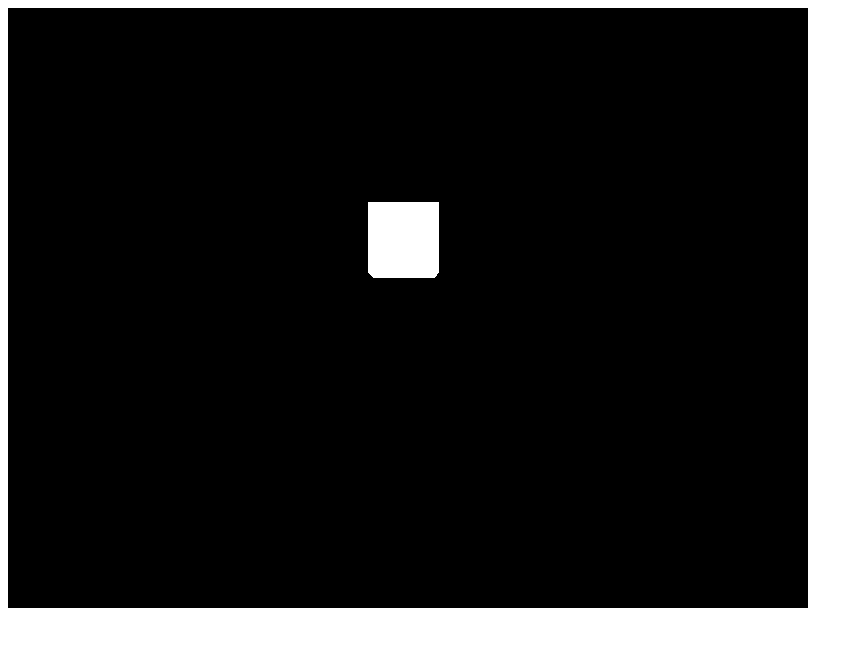
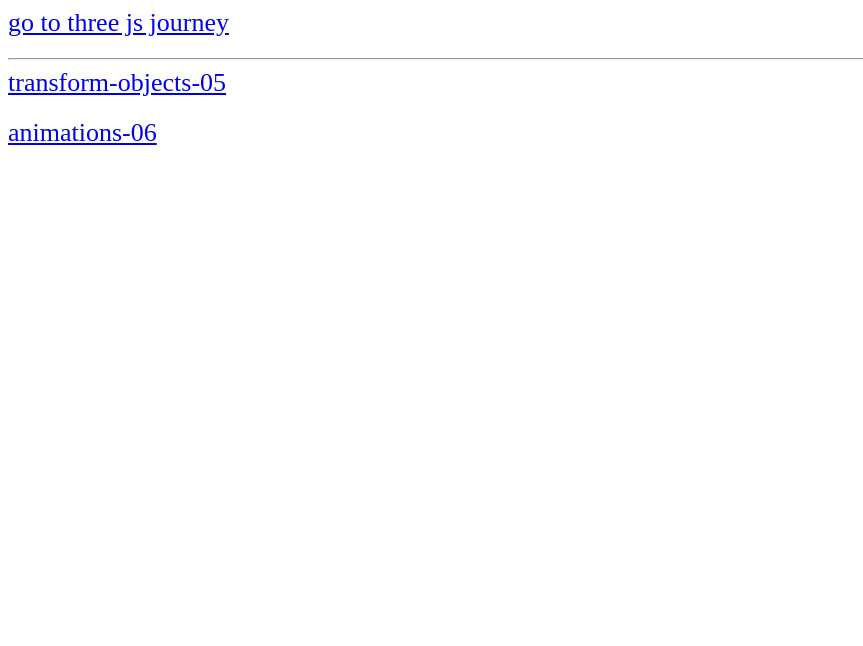
Before and after one commit to kamiloox/threejs-journey, a Next.js app: page / in a window 1280 px wide. Shown: the top 646 px of the page, without its empty margins (0-863 px from the left). Built offline with nearby package versions, Linux system fonts and the light colour scheme.

Commit message:
Update project folders structure

```diff
--- /dev/null
+++ b/index.css
@@ -0,0 +1,5 @@
+a {
+  display: block;
+  margin-bottom: 20px;
+  font-size: 26px;
+}
--- a/lessons/05-transform-object/transformObjectsRender.ts
+++ b/lessons/05-transform-object/transformObjects.ts
@@ -1,6 +1,6 @@
 import * as THREE from 'three';
 
-export const transformObjectsRender = (canvas: HTMLCanvasElement) => {
+export const transformObjects = (canvas: HTMLCanvasElement) => {
   const sizes = {
     width: 800,
     height: 600,
--- a/lessons/06-animations/Animations.tsx
+++ /dev/null
@@ -1,16 +0,0 @@
-import { useEffect, useRef } from 'react';
-import { animationsRender } from './animationsRender';
-
-export const Animations = () => {
-  const canvasRef = useRef<HTMLCanvasElement>(null);
-
-  useEffect(() => {
-    if (!canvasRef.current) {
-      return;
-    }
-
-    animationsRender(canvasRef.current);
-  }, []);
-
-  return <canvas ref={canvasRef}></canvas>;
-};
--- a/lessons/06-animations/animationsRender.ts
+++ b/lessons/06-animations/animations.ts
@@ -1,6 +1,6 @@
 import * as THREE from 'three';
 
-export const animationsRender = (canvas: HTMLCanvasElement) => {
+export const animations = (canvas: HTMLCanvasElement) => {
   const scene = new THREE.Scene();
 
   const camera = new THREE.PerspectiveCamera(75, 800 / 600);
--- /dev/null
+++ b/lessons/index.ts
@@ -0,0 +1,7 @@
+import { transformObjects } from './05-transform-object/transformObjects';
+import { animations } from './06-animations/animations';
+
+export const lessons: Record<string, (canvas: HTMLCanvasElement) => void> = {
+  'transform-objects-05': transformObjects,
+  'animations-06': animations,
+} as const;
--- a/pages/_app.tsx
+++ b/pages/_app.tsx
@@ -1,4 +1,5 @@
 import type { AppProps } from 'next/app';
+import '../index.css';
 
 function MyApp({ Component, pageProps }: AppProps) {
   return <Component {...pageProps} />;
--- a/pages/index.tsx
+++ b/pages/index.tsx
@@ -1,7 +1,20 @@
-import { Animations } from '../lessons/06-animations/Animations';
+import { lessons } from '../lessons';
+import Link from 'next/link';
 
 const Home = () => {
-  return <Animations />;
+  const links = Object.keys(lessons).map((name) => (
+    <Link href={`/lessons/${name}`} key={name}>
+      <a>{name}</a>
+    </Link>
+  ));
+
+  return (
+    <div>
+      <a href="https://threejs-journey.com/lessons">go to three js journey</a>
+      <hr />
+      {links}
+    </div>
+  );
 };
 
 export default Home;
```
Also changed, not shown: lessons/05-transform-object/TransformObjects.tsx (deleted, +0 -16 lines), pages/lessons/[slug].tsx (added, +49 -0 lines).
